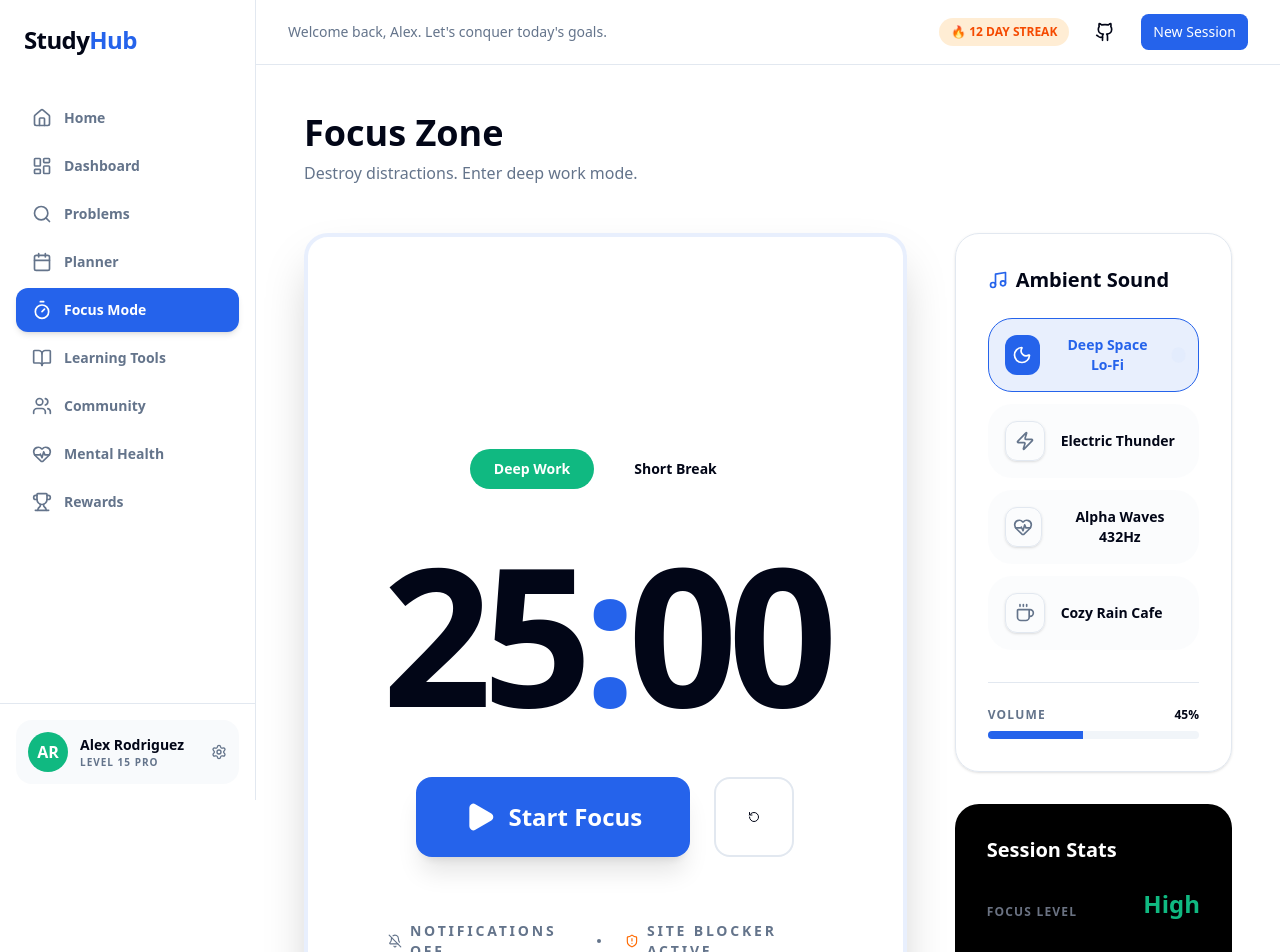
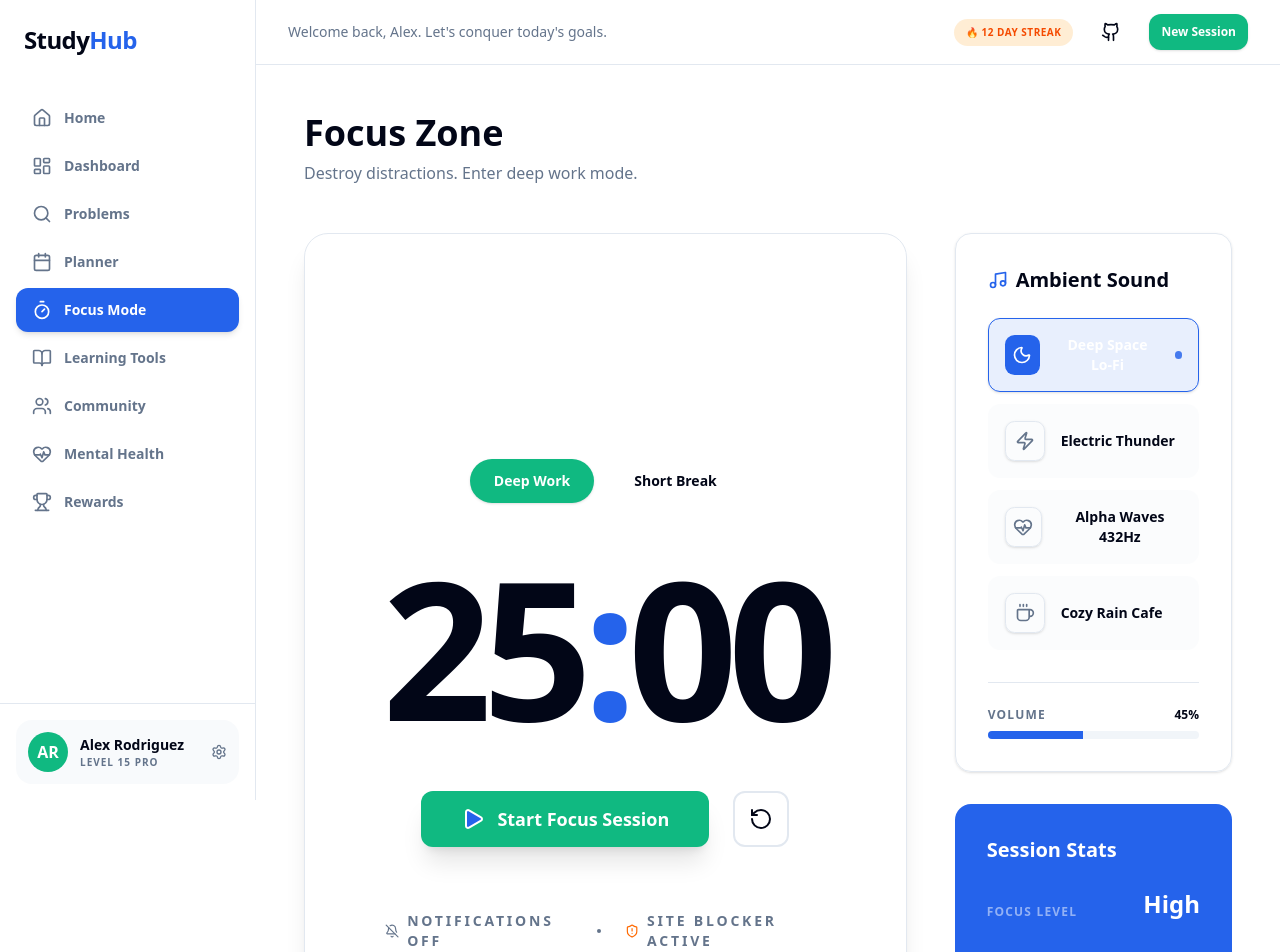
Before and after one commit to Dhruv-1511/Focusly, a Next.js app: page /focus in a window 1280 px wide. Shown: the top 952 px of the page. Built offline with nearby package versions, Linux system fonts and the light colour scheme.

Commit message:
make ui more consistent

```diff
--- a/src/app/focus/page.tsx
+++ b/src/app/focus/page.tsx
@@ -1,7 +1,7 @@
 "use client";
 
-import { useState, useEffect } from"react";
-import { motion } from"framer-motion";
+import { useState, useEffect } from "react";
+import { motion } from "framer-motion";
 import {
   Play,
   Pause,
@@ -13,8 +13,8 @@ import {
   Coffee,
   BellOff,
   Moon
-} from"lucide-react";
-import { Button } from"@/components/ui/button";
+} from "lucide-react";
+import { Button } from "@/components/ui/button";
 
 export default function FocusPage() {
   const [minutes, setMinutes] = useState(25);
@@ -68,27 +68,27 @@ export default function FocusPage() {
 
       <div className="grid grid-cols-1 lg:grid-cols-3 gap-12 flex-1">
         <div className="lg:col-span-2 flex flex-col">
-          <section className="bg-card rounded-3xl border-4 border-primary/10 p-12 md:p-20 flex-1 flex flex-col items-center justify-center relative shadow-2xl overflow-hidden group">
+          <section className="bg-card rounded-3xl border p-12 md:p-20 flex-1 flex flex-col items-center justify-center relative shadow-xl overflow-hidden group">
              {/* Background Pulse */}
              {isActive && (
                <motion.div
                  initial={{ opacity: 0, scale: 0.8 }}
                  animate={{ opacity: 1, scale: 1.2 }}
-                 transition={{ repeat: Infinity, duration: 4, repeatType:"reverse" }}
+                 transition={{ repeat: Infinity, duration: 4, repeatType: "reverse" }}
                  className="absolute inset-0 bg-primary/5 rounded-full pointer-events-none"
                />
              )}
 
              <div className="flex gap-4 mb-12 relative z-10">
                 <Button
-                   variant={mode ==="Focus" ?"secondary" :"ghost"}
+                   variant={mode === "Focus" ? "secondary" : "ghost"}
                    onClick={() => setTimerMode("Focus", 25)}
                    className="rounded-full px-6 font-bold"
                 >
                    Deep Work
                 </Button>
                 <Button
-                   variant={mode ==="Break" ?"secondary" :"ghost"}
+                   variant={mode === "Break" ? "secondary" : "ghost"}
                    onClick={() => setTimerMode("Break", 5)}
                    className="rounded-full px-6 font-bold"
                 >
@@ -103,29 +103,30 @@ export default function FocusPage() {
              <div className="flex gap-6 relative z-10">
                 <Button
                    onClick={toggleTimer}
-                   size="lg"
-                   className="h-20 px-12 rounded-2xl bg-primary text-white text-2xl font-bold  shadow-xl hover:shadow-primary/20 scale-100 hover:scale-[1.05] transition-all flex gap-3 items-center"
+                   size="xl"
+                   variant="secondary"
+                   className="shadow-xl hover:shadow-secondary/20 scale-100 hover:scale-[1.05] transition-all flex gap-3 items-center"
                 >
-                   {isActive ? <Pause className="h-8 w-8 fill-white" /> : <Play className="h-8 w-8 fill-white" />}
-                   {isActive ?"Pause" :"Start Focus"}
+                   {isActive ? <Pause className="h-6 w-6 fill-primary" /> : <Play className="h-6 w-6 fill-primary" />}
+                   {isActive ? "Pause Session" : "Start Focus Session"}
                 </Button>
                 <Button
                    onClick={resetTimer}
-                   size="lg"
+                   size="xl"
                    variant="outline"
-                   className="h-20 w-20 rounded-2xl border-2"
+                   className="w-14 h-14 p-0 rounded-xl border-2"
                 >
-                   <RotateCcw className="h-8 w-8" />
+                   <RotateCcw className="h-6 w-6" />
                 </Button>
              </div>
 
              <div className="mt-16 flex items-center gap-6 text-sm font-bold uppercase tracking-[0.2em] text-muted-foreground relative z-10">
                 <div className="flex items-center gap-2">
-                  <BellOff className="h-4 w-4" /> Notifications Off
+                   <BellOff className="h-4 w-4" /> Notifications Off
                 </div>
                 <div className="h-1 w-1 rounded-full bg-muted-foreground" />
                 <div className="flex items-center gap-2">
-                  <ShieldAlert className="h-4 w-4 text-orange-500" /> Site Blocker Active
+                   <ShieldAlert className="h-4 w-4 text-orange-500" /> Site Blocker Active
                 </div>
              </div>
           </section>
@@ -133,8 +134,8 @@ export default function FocusPage() {
 
         <div className="space-y-8">
            {/* Ambient Station */}
-           <div className="bg-card rounded-3xl border p-8 shadow-sm">
-              <h3 className="text-xl font-bold mb-6  flex items-center gap-2">
+           <div className="bg-card rounded-2xl border p-8 shadow-sm">
+              <h3 className="text-xl font-bold mb-6 flex items-center gap-2">
                  <Music className="h-5 w-5 text-primary" /> Ambient Sound
               </h3>
               <div className="space-y-3">
@@ -155,26 +156,26 @@ export default function FocusPage() {
            </div>
 
            {/* Stats Widget */}
-           <div className="bg-black text-white rounded-3xl p-8 relative overflow-hidden">
+           <div className="bg-primary rounded-2xl p-8 text-primary-foreground relative overflow-hidden">
               <div className="relative z-10">
                 <h3 className="text-xl font-bold mb-6">Session Stats</h3>
                 <div className="space-y-6">
                    <div className="flex justify-between items-end">
-                      <div className="text-xs font-bold text-gray-500 uppercase tracking-widest">Focus Level</div>
-                      <div className="text-2xl font-bold  text-secondary">High</div>
+                      <div className="text-xs font-bold text-primary-foreground/50 uppercase tracking-widest">Focus Level</div>
+                      <div className="text-2xl font-bold text-white">High</div>
                    </div>
                    <div className="flex justify-between items-end">
-                      <div className="text-xs font-bold text-gray-500 uppercase tracking-widest">Est. XP Reward</div>
-                      <div className="text-2xl font-bold">+250 XP</div>
+                      <div className="text-xs font-bold text-primary-foreground/50 uppercase tracking-widest">Est. XP Reward</div>
+                      <div className="text-2xl font-bold text-white">+250 XP</div>
                    </div>
                 </div>
                 <div className="mt-10 h-32 flex items-end gap-2">
                    {[40, 70, 45, 90, 65, 80, 50, 95].map((h, i) => (
-                     <div key={i} className="flex-1 bg-primary/30 rounded-t-md relative group">
+                     <div key={i} className="flex-1 bg-white/20 rounded-t-md relative group">
                         <motion.div
                           initial={{ height: 0 }}
                           animate={{ height: `${h}%` }}
-                          className="absolute bottom-0 inset-x-0 bg-primary rounded-t-md"
+                          className="absolute bottom-0 inset-x-0 bg-white rounded-t-md"
                         />
                      </div>
                    ))}
@@ -189,12 +190,25 @@ export default function FocusPage() {
 
 function AmbientTrack({ icon: Icon, name, active = false }: any) {
   return (
-    <button className={`w-full flex items-center gap-4 p-4 rounded-3xl border transition-all ${active ? 'bg-primary/10 border-primary text-primary' : 'bg-muted/30 border-transparent hover:bg-muted/50'}`}>
-       <div className={`h-10 w-10 rounded-xl flex items-center justify-center ${active ? 'bg-primary text-white' : 'bg-card border shadow-sm text-muted-foreground'}`}>
+    <Button
+      variant={active ? "secondary" : "ghost"}
+      className={cn(
+        "w-full flex items-center justify-start gap-4 p-4 h-auto rounded-xl border transition-all",
+        active ? "border-primary bg-primary/10" : "bg-muted/30 border-transparent"
+      )}
+    >
+       <div className={cn(
+         "h-10 w-10 rounded-lg flex items-center justify-center",
+         active ? "bg-primary text-white" : "bg-card border shadow-sm text-muted-foreground"
+       )}>
           <Icon className="h-5 w-5" />
        </div>
        <span className="font-bold text-sm">{name}</span>
-       {active && <div className="ml-auto h-2 w-2 rounded-full bg-primary animate-ping" />}
-    </button>
+       {active && <div className="ml-auto h-2 w-2 rounded-full bg-primary animate-pulse" />}
+    </Button>
   );
 }
+
+function cn(...classes: any[]) {
+  return classes.filter(Boolean).join(" ");
+}
--- a/src/app/globals.css
+++ b/src/app/globals.css
@@ -73,10 +73,14 @@
 }
 
 @layer base {
+  html {
+    scroll-behavior: smooth;
+  }
   * {
     @apply border-border outline-ring/50;
   }
   body {
-    @apply bg-background text-foreground;
+    @apply bg-background text-foreground antialiased selection:bg-primary/20;
+    font-feature-settings: "ss01", "ss02", "cv01", "cv02";
   }
 }
--- a/src/app/page.tsx
+++ b/src/app/page.tsx
@@ -1,6 +1,8 @@
 "use client";
 
-import { motion } from"framer-motion";
+import { motion } from "framer-motion";
+import Link from "next/link";
+
 import {
   Search,
   Calendar,
@@ -97,30 +99,32 @@ export default function Home() {
                   value={searchQuery}
                   onChange={(e) => setSearchQuery(e.target.value)}
                 />
-                <Button className="absolute right-2 top-2 h-10 px-6 rounded-xl">
+                <Button size="default" className="absolute right-2 top-2 rounded-xl">
                   Solve It
                 </Button>
               </div>
               <div className="flex flex-wrap items-center justify-center gap-2 mt-4">
                 <span className="text-sm text-muted-foreground mr-2">Popular:</span>
                 {problems.map((p) => (
-                  <button
+                  <Button
                     key={p}
+                    variant="outline"
+                    size="sm"
                     onClick={() => setSearchQuery(p)}
-                    className="text-xs px-3 py-1 rounded-full border bg-muted/50 hover:bg-primary hover:text-white transition-all"
+                    className="h-8 px-3 rounded-full bg-muted/50 border-none hover:bg-primary transition-all"
                   >
                     {p}
-                  </button>
+                  </Button>
                 ))}
               </div>
             </div>
 
             <div className="flex flex-col sm:flex-row items-center justify-center gap-4">
-              <Button size="lg" className="h-14 px-8 text-lg font-semibold bg-secondary hover:bg-secondary/90 text-white">
-                Create Study Plan
+              <Button size="xl" variant="secondary" asChild>
+                <Link href="/planner">Create Study Plan</Link>
               </Button>
-              <Button size="lg" variant="outline" className="h-14 px-8 text-lg font-semibold">
-                Explore Tools
+              <Button size="xl" variant="outline" asChild>
+                <Link href="/tools">Explore Tools</Link>
               </Button>
             </div>
           </motion.div>
@@ -148,8 +152,10 @@ export default function Home() {
                 <p className="text-muted-foreground mr-4">Try the Active Recall method today. Spend 5 minutes explaining what you just learned to an imaginary friend.</p>
              </div>
              <div className="flex items-center gap-3">
-                <Button variant="outline">Learn More</Button>
-                <Button className="bg-secondary hover:bg-secondary/90 text-white">Mark as Solved ✅</Button>
+                <Button variant="outline" asChild>
+                  <a href="/tools">Learn More</a>
+                </Button>
+                <Button variant="secondary">Mark as Solved ✅</Button>
              </div>
           </div>
         </div>
@@ -181,7 +187,7 @@ export default function Home() {
                 <p className="text-muted-foreground leading-relaxed mb-6">
                   {feature.description}
                 </p>
-                <div className="flex items-center text-sm font-bold text-primary">
+                <div className="flex items-center text-sm font-bold text-primary group-hover:gap-2 transition-all">
                   Launch {feature.title} <ArrowRight className="ml-1 h-4 w-4" />
                 </div>
               </motion.div>
@@ -203,8 +209,8 @@ export default function Home() {
                     25:00
                   </div>
                   <div className="flex justify-center gap-4">
-                    <Button size="lg" className="h-16 px-12 text-xl font-bold bg-primary hover:bg-primary/90">Start Focus Session</Button>
-                    <Button size="lg" variant="outline" className="h-16 w-16 p-0 rounded-full border-2"><HeartPulse className="h-8 w-8" /></Button>
+                    <Button size="xl" className="shadow-xl shadow-primary/20">Start Focus Session</Button>
+                    <Button size="icon" variant="outline" className="rounded-full border-2"><HeartPulse className="h-6 w-6 text-red-500" /></Button>
                   </div>
               </div>
               <p className="text-muted-foreground text-lg">
@@ -259,7 +265,7 @@ export default function Home() {
                           <span className="flex items-center gap-1 text-sm"><Zap className="h-4 w-4" /> AI Answer ready</span>
                        </div>
                     </div>
-                    <Button size="lg" variant="secondary" className="font-bold h-14 px-10">Ask Your Question Now</Button>
+                    <Button size="xl" variant="secondary" className="shadow-lg shadow-black/10">Ask Your Question Now</Button>
                  </div>
                  <Users className="absolute bottom-[-20px] right-[-20px] h-64 w-64 text-white/5 -rotate-12" />
               </div>
@@ -320,7 +326,7 @@ export default function Home() {
             Join the hub where problems meet solutions and students become top achievers.
           </p>
           <div className="flex flex-col sm:flex-row items-center justify-center gap-6">
-             <Button size="lg" className="h-16 px-12 text-xl font-bold bg-primary hover:bg-primary/90 text-white">Get Started for Free</Button>
+             <Button size="xl" variant="secondary" className="text-primary font-bold shadow-2xl shadow-primary/40 bg-white hover:bg-white/90">Get Started for Free</Button>
              <span className="text-sm text-background/50 font-medium">No credit card required. PWA installable.</span>
           </div>
         </div>
--- a/src/app/problems/[id]/page.tsx
+++ b/src/app/problems/[id]/page.tsx
@@ -38,10 +38,10 @@ export default function ProblemDetail({ params }: { params: Promise<{ id: string
           <h1 className="text-5xl md:text-6xl font-bold tracking-tighter text-foreground">{problem.title}</h1>
         </div>
         <div className="flex gap-4">
-          <Button variant="outline" className="rounded-2xl h-12 gap-2 font-bold px-6">
+          <Button variant="outline" className="gap-2 font-bold px-6">
             <Save className="h-4 w-4" /> Save for later
           </Button>
-          <Button className="rounded-2xl h-12 gap-2 bg-primary text-white font-bold px-6">
+          <Button className="gap-2 font-bold px-6">
             <Share2 className="h-4 w-4" /> Share
           </Button>
         </div>
@@ -81,7 +81,7 @@ export default function ProblemDetail({ params }: { params: Promise<{ id: string
                   </motion.div>
                 ))}
              </div>
-              <Button className="w-full mt-12 h-16 bg-secondary text-white font-bold text-xl rounded-3xl shadow-xl hover:shadow-secondary/20 scale-100 hover:scale-[1.02] transition-all">
+              <Button size="xl" variant="secondary" className="w-full mt-12 shadow-xl hover:shadow-secondary/20 scale-100 hover:scale-[1.02] transition-all">
                 Mark Problem as Solved ✅
               </Button>
           </section>
--- a/src/components/layout/Navbar.tsx
+++ b/src/components/layout/Navbar.tsx
@@ -17,13 +17,15 @@ export function Navbar() {
         </div>
 
         <div className="flex items-center gap-4 ml-auto">
-          <div className="hidden sm:flex items-center gap-2 px-3 py-1.5 rounded-full bg-orange-100 text-orange-600 font-bold text-xs uppercase">
+          <div className="hidden sm:flex items-center gap-2 px-3 py-1.5 rounded-full bg-orange-100 text-orange-600 font-bold text-[10px] uppercase tracking-wider">
             🔥 12 Day Streak
           </div>
-          <Button variant="ghost" size="icon" className="relative">
-            <Github className="h-5 w-5" />
+          <Button variant="ghost" size="icon" className="relative" asChild>
+            <a href="https://github.com" target="_blank" rel="noopener noreferrer">
+              <Github className="h-5 w-5" />
+            </a>
           </Button>
-          <Button size="sm" className="hidden sm:flex">New Session</Button>
+          <Button size="sm" variant="secondary" className="hidden sm:flex">New Session</Button>
         </div>
       </div>
     </header>
--- a/src/components/ui/button.tsx
+++ b/src/components/ui/button.tsx
@@ -1,36 +1,39 @@
-import * as React from"react";
-import { Slot } from"@radix-ui/react-slot";
-import { cn } from"@/lib/utils";
+import * as React from "react";
+import { Slot } from "@radix-ui/react-slot";
+import { cn } from "@/lib/utils";
 
 export interface ButtonProps
   extends React.ButtonHTMLAttributes<HTMLButtonElement> {
-  variant?:"default" |"outline" |"ghost" |"link" |"secondary";
-  size?:"default" |"sm" |"lg" |"icon";
+  variant?: "default" | "outline" | "ghost" | "link" | "secondary" | "accent";
+  size?: "default" | "sm" | "lg" | "icon" | "xl";
   asChild?: boolean;
 }
 
 const Button = React.forwardRef<HTMLButtonElement, ButtonProps>(
-  ({ className, variant ="default", size ="default", asChild = false, ...props }, ref) => {
-    const Comp = asChild ? Slot :"button";
+  ({ className, variant = "default", size = "default", asChild = false, ...props }, ref) => {
+    const Comp = asChild ? Slot : "button";
+
     const variants = {
-      default:"bg-primary text-primary-foreground hover:bg-primary/90",
-      outline:"border border-input bg-background hover:bg-accent hover:text-accent-foreground",
-      secondary:"bg-secondary text-secondary-foreground hover:bg-secondary/80",
-      ghost:"hover:bg-accent hover:text-accent-foreground",
-      link:"text-primary underline-offset-4 hover:underline",
+      default: "bg-primary text-primary-foreground hover:bg-primary/90 shadow-sm",
+      outline: "border border-input bg-background hover:bg-muted hover:text-foreground",
+      secondary: "bg-secondary text-secondary-foreground hover:bg-secondary/90 shadow-sm",
+      accent: "bg-accent text-accent-foreground hover:bg-accent/80 shadow-sm",
+      ghost: "hover:bg-muted hover:text-foreground",
+      link: "text-primary underline-offset-4 hover:underline",
     };
 
     const sizes = {
-      default:"h-10 px-4 py-2",
-      sm:"h-9 rounded-md px-3",
-      lg:"h-11 rounded-md px-8",
-      icon:"h-10 w-10",
+      default: "h-11 px-5 py-2",
+      sm: "h-9 px-3 text-xs",
+      lg: "h-12 px-8 text-base",
+      xl: "h-14 px-10 text-lg font-bold",
+      icon: "h-11 w-11",
     };
 
     return (
       <Comp
         className={cn(
-      "inline-flex items-center justify-center rounded-md text-sm font-medium ring-offset-background transition-colors focus-visible:outline-none focus-visible:ring-2 focus-visible:ring-ring focus-visible:ring-offset-2 disabled:pointer-events-none disabled:opacity-50",
+          "inline-flex items-center justify-center rounded-xl text-sm font-semibold ring-offset-background transition-all active:scale-[0.98] disabled:pointer-events-none disabled:opacity-50",
           variants[variant],
           sizes[size],
           className
@@ -41,6 +44,6 @@ const Button = React.forwardRef<HTMLButtonElement, ButtonProps>(
     );
   }
 );
-Button.displayName ="Button";
+Button.displayName = "Button";
 
 export { Button };
```
Also changed, not shown: src/app/community/page.tsx (+28 -27 lines), src/app/dashboard/page.tsx (+9 -5 lines), src/app/planner/page.tsx (+35 -29 lines), src/app/problems/page.tsx (+16 -18 lines).
